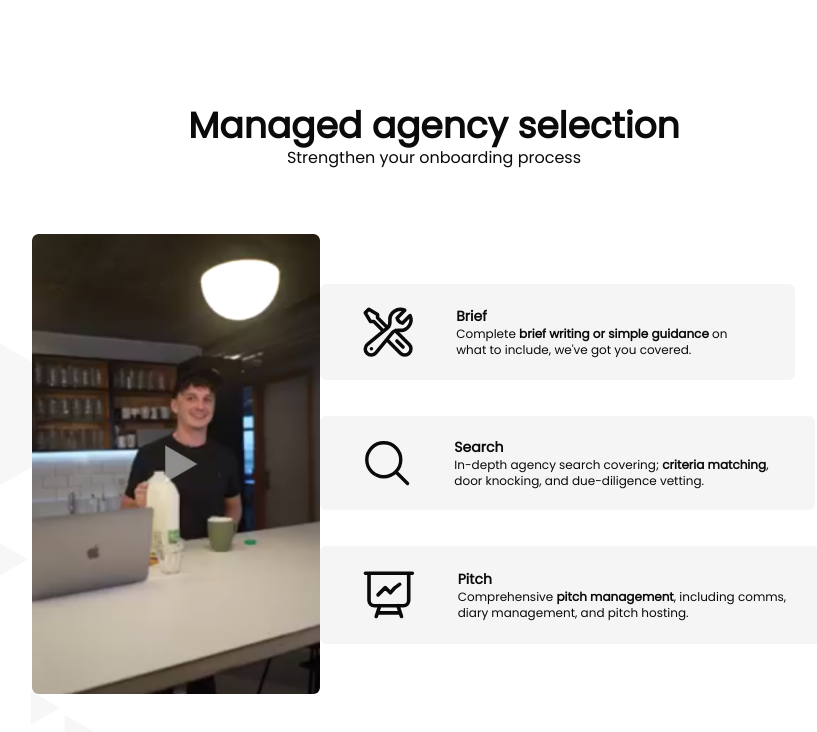
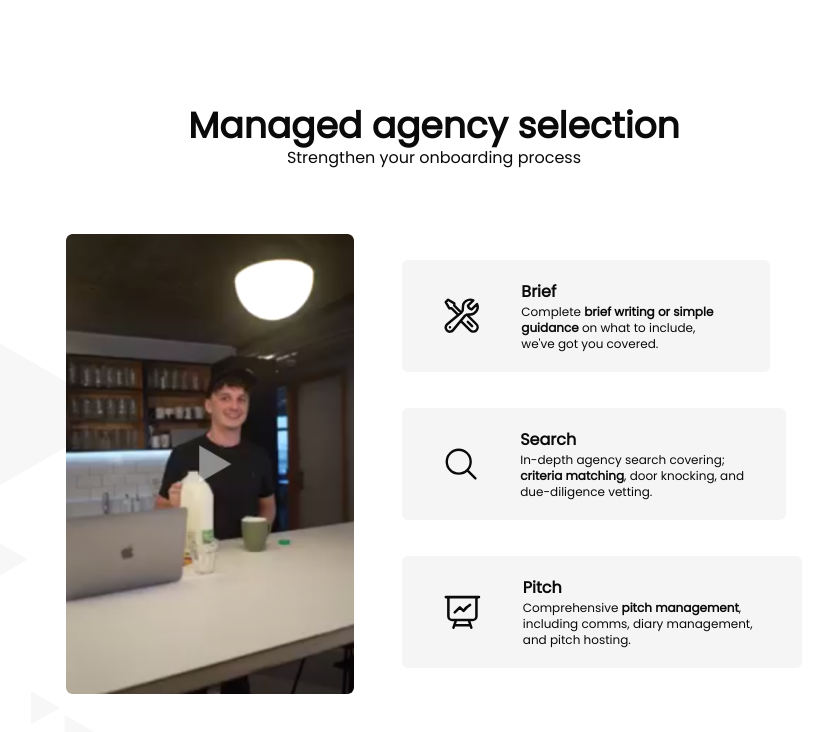
Before and after one commit to radromanov/nextjs-test, a Next.js app: page / in a window 1280 px wide. Shown: the top 732 px of the page, without its empty margins (206-1023 px from the left). Built offline with nearby package versions, Linux system fonts and the light colour scheme.

Commit message:
Update desktop styling

```diff
--- a/collections/Headers/HeroHeader.tsx
+++ b/collections/Headers/HeroHeader.tsx
@@ -13,7 +13,7 @@ export const HeroHeader = () => {
         laptop:text-md
         desktop:text-md
         desktop-md:text-lg
-        desktop-lg:text-lg
+        desktop-lg:text-xl
         desktop-4k:text-3xl desktop-4k:leading-[56px]
       `}
       >
--- a/collections/Selections/Selections.tsx
+++ b/collections/Selections/Selections.tsx
@@ -3,7 +3,7 @@ import { PresentationIcon, SearchIcon, ToolIcon } from "../Icons";
 
 export const Selections = () => {
   return (
-    <div className="flex flex-col gap-7 items-start justify-center w-full pb-6 tablet-sm:max-w-[640px] tablet:max-w-[516px] laptop:p-0 laptop:gap-9 desktop-md:max-w-[516px] desktop-4k:gap-16">
+    <div className="flex flex-col gap-7 items-start justify-center w-full pb-6 tablet-sm:max-w-[640px] tablet:max-w-[516px] laptop:max-w-[400px] laptop:p-0 laptop:gap-9 desktop-sm:max-w-[472px] desktop-md:max-w-[516px] desktop-lg:max-w-[572px] desktop-4k:max-w-[712px] desktop-4k:gap-16">
       <Card className="mobile-md:w-[92%]" tabIndex={2}>
         <ToolIcon />
         <CardContent>
--- a/components/Cards/Card.tsx
+++ b/components/Cards/Card.tsx
@@ -20,7 +20,7 @@ export const Card = ({ children, className, ...props }: Props) => {
         desktop:py-5 desktop:px-10 desktop:gap-10
         desktop-sm:py-6
         desktop-md:py-5 desktop-md:px-12 desktop-md:gap-12
-        desktop-4k:py-12 desktop-4k:px-16 desktop-4k:gap-16`,
+        desktop-4k:py-8 desktop-4k:px-14 desktop-4k:gap-14`,
         className
       )}
       {...props}
--- a/components/Cards/CardHeader.tsx
+++ b/components/Cards/CardHeader.tsx
@@ -10,9 +10,11 @@ export const CardHeader = ({ children }: Props) => {
       className={`group-hover:text-blue-500 group-hover:underline font-bold
         text-xs
         mobile-lg:text-sm
-        tablet:text-sm tablet:leading-5
-        desktop-sm:text-xl desktop-sm:leading-8
+        tablet:text-sm
+        laptop:text-md
+        desktop-sm:text-lg desktop-sm:leading-5
         desktop-md:text-xl desktop-md:leading-6
+        desktop-lg:text-xl
         desktop-4k:text-3xl desktop-4k:leading-10`}
     >
       {children}
--- a/components/Icons/Icon.tsx
+++ b/components/Icons/Icon.tsx
@@ -21,9 +21,10 @@ export const Icon = ({ children, className, ...props }: Props) => {
         tablet:w-14
         laptop:w-20 laptop:max-w-11
         desktop:w-24 desktop:max-w-full
-        desktop-sm:w-28
+        desktop-sm:w-24
         desktop-md:w-28
-        desktop-4k:w-36`,
+        desktop-lg:w-32
+        desktop-4k:w-40`,
         className
       )}
       {...props}
--- a/components/Typography/Header.tsx
+++ b/components/Typography/Header.tsx
@@ -12,7 +12,7 @@ export const Header = ({ children, className, ...props }: Props) => {
   return (
     <h1
       className={cn(
-        "pointer-events-none select-none font-bold text-lg mobile-md:text-xl mobile-lg:text-2xl tablet-sm:text-3xl laptop:text-4xl desktop-md:text-4xl desktop-4k:text-6xl",
+        "pointer-events-none select-none font-bold text-lg mobile-md:text-xl mobile-lg:text-2xl tablet-sm:text-3xl laptop:text-4xl desktop-md:text-4xl desktop-lg:text-5xl desktop-4k:text-6xl",
         className
       )}
       {...props}
--- a/components/Typography/Typography.tsx
+++ b/components/Typography/Typography.tsx
@@ -18,8 +18,9 @@ export const Typography = ({ children, className, ...props }: Props) => {
         mobile-lg:text-xs
         tablet:text-xs
         desktop:text-xs
-        desktop-sm:text-md
+        desktop-sm:text-sm
         desktop-md:text-md
+        desktop-lg:text-lg
         desktop-4k:text-2xl`,
         className
       )}
--- a/components/Videos/HeroVideo.tsx
+++ b/components/Videos/HeroVideo.tsx
@@ -4,7 +4,7 @@ import video from "@/resources/video.png";
 export const HeroVideo = () => {
   return (
     <div
-      className="flex items-center justify-center min-w-fit rounded-md py-8 laptop:py-0 focus:outline focus:outline-2 focus:outline-offset-2 focus:outline-blue-400"
+      className="flex items-center justify-center min-w-fit rounded-md py-8 laptop:py-0 hover:outline hover:outline-2 hover:outline-offset-1 hover:outline-blue-400 focus:outline focus:outline-2 focus:outline-offset-1 focus:outline-blue-400"
       tabIndex={1}
     >
       <Image
@@ -19,10 +19,11 @@ export const HeroVideo = () => {
         w-52
         mobile-md:w-52
         tablet:w-56
-        laptop:w-[308px]
+        laptop:w-[272px]
         desktop:w-[288px]
-        desktop-sm:w-[352px]
+        desktop-sm:w-[312px]
         desktop-md:w-[332px]
+        desktop-lg:w-[356px]
         desktop-4k:w-[512px]`}
       />
     </div>
--- a/sections/Hero/Hero.tsx
+++ b/sections/Hero/Hero.tsx
@@ -6,7 +6,7 @@ export const Hero = () => {
     <div className="relative flex flex-col items-center justify-center min-w-screen min-h-screen laptop:gap-16 desktop-4k:gap-28">
       <HeroHeader />
 
-      <div className="flex flex-col justify-center mobile-md:px-6 laptop:flex-row laptop:container desktop:w-3/4 desktop-md:w-5/6 desktop-md:gap-16 desktop-4k:gap-36 desktop-4k:max-w-[1600px]">
+      <div className="flex flex-col justify-center mobile-md:px-6 laptop:flex-row laptop:gap-12 desktop-sm:gap-16 desktop:w-3/4 desktop-md:w-5/6 desktop-md:gap-16 desktop-4k:gap-36 desktop-4k:max-w-[1600px]">
         <HeroVideo />
 
         <Selections />
```
